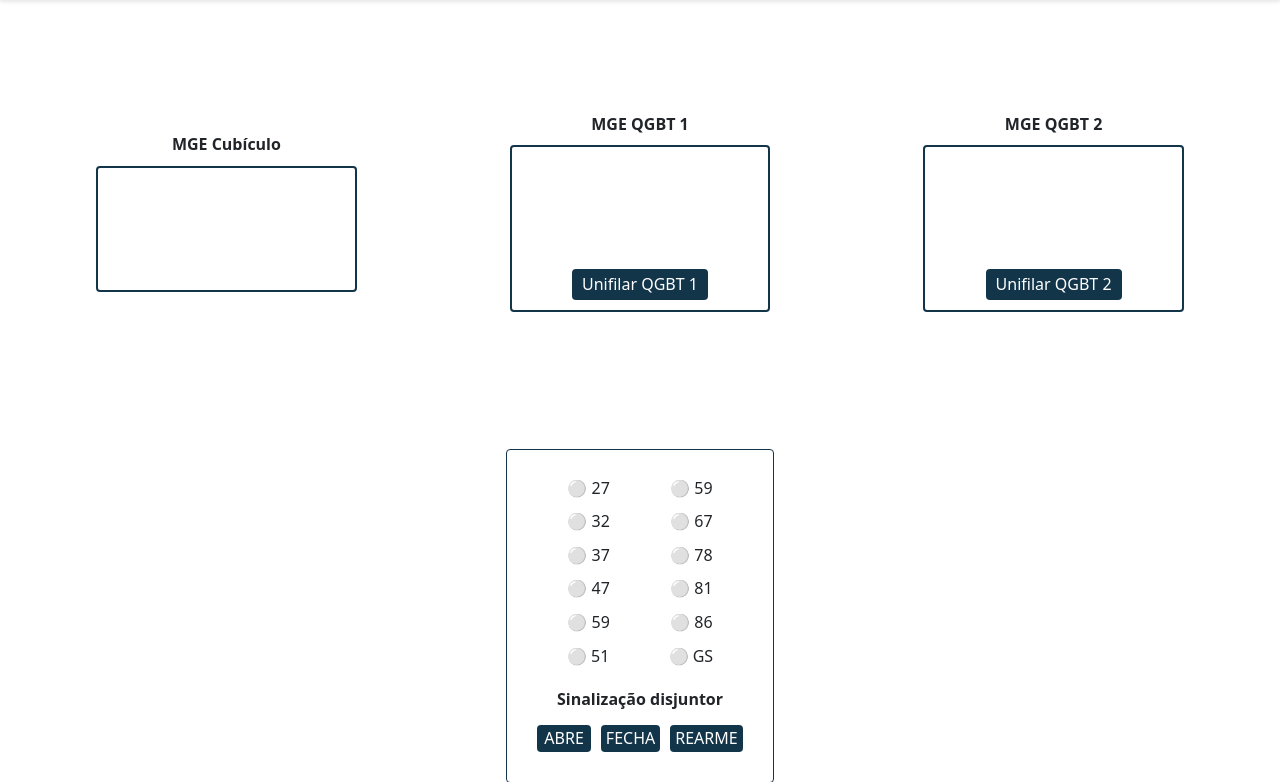
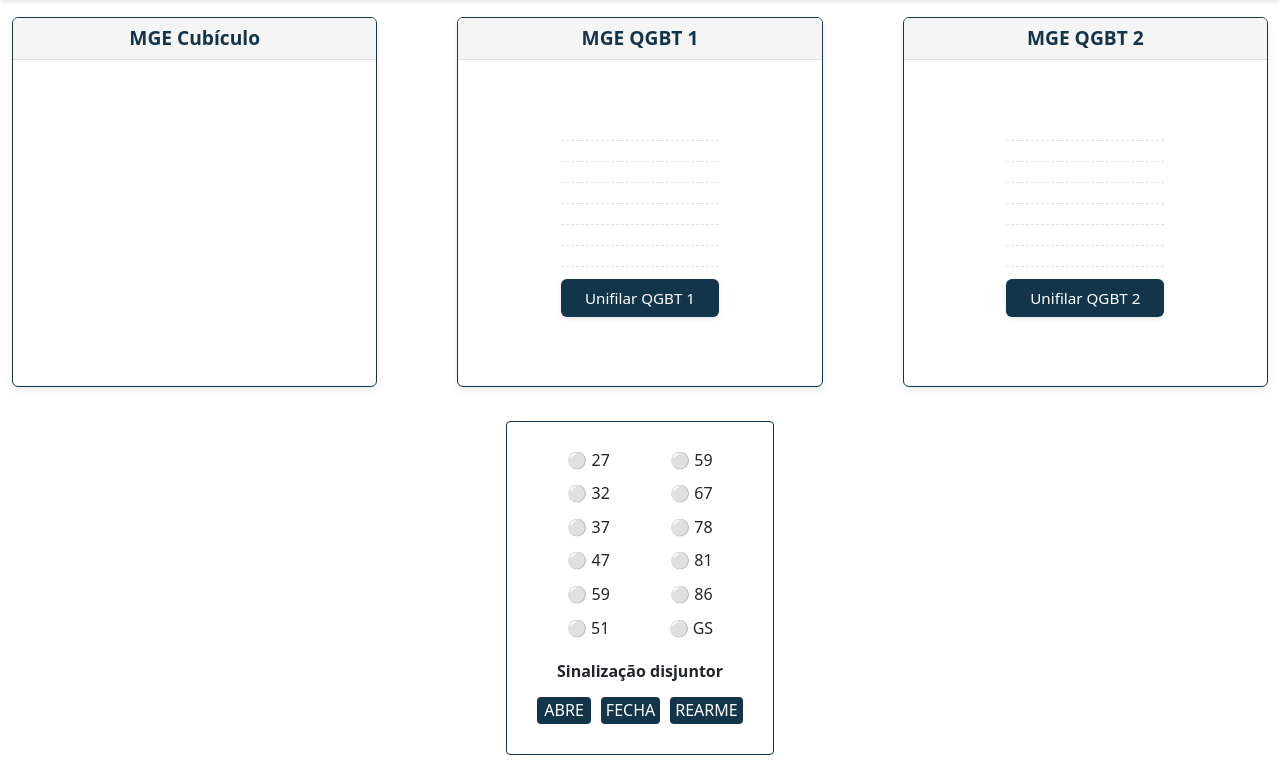
Before and after one commit to capua-eng/dash-graphein, a FastAPI app: page /unifilar in a window 1280 px wide. Shown: the part 124-906 px from the top of the page. After the commit the page ends 879 px from the top, so only its background shows below. Run offline with FastAPI, Linux system fonts and the light colour scheme.

Commit message:
ajustes na tela unifilar

```diff
--- a/static/assets/unifilar.css
+++ b/static/assets/unifilar.css
@@ -192,36 +192,82 @@ nav a {
 
 .container-fluid {
   /* border: 1px solid red; */
-  height: 400px;
-  max-width: 90%;
-  min-width: 80%;
   display: flex;
-  gap: 10%;
+  gap: 80px;
+  justify-content: center;
+  align-items: stretch;  /* Faz todos os cards terem a mesma altura */
+  padding: 1px;
+  max-width: 1300px;
+  max-height: 420px;
+  margin: 0 auto;
 }
 
 .bloco {
-  /* border: 1px solid blue; */
-  height: 100%;
   width: 30%;
-  text-align: center;
-  padding: 20px;
-  line-height: 0.6;
+  min-height: 370px;
+  background: white;
+  border-radius: 6px;
   display: flex;
   flex-direction: column;
-  justify-content: center;
+  align-items: center;
+  padding: 0;
+  box-shadow: 0 4px 8px rgba(0, 0, 0, 0.08);
+  border: 1px solid #13354a;
+  overflow: hidden;
+}
+.bloco > p {
+  font-weight: bold;
+  font-size: 1.2rem;
+  color: #13354a;
+  margin: 0;
+  width: 100%;
+  text-align: center;
+  padding: 6px 0;
+  background-color: #f5f5f5;
+  border-bottom: 1px solid #e0e0e0;
 }
 
 .dados {
-  border: 2px solid #13354a;
+  /* border: 1px solid #13354a; */
   height: auto;
   width: auto;
+  flex-grow: 1;
+  padding: 1px;
   display: flex;
   flex-direction: column;
   align-items: center;
   justify-content: center;
-  padding-top: 10px;
-  line-height: 0.7;
-  border-radius: 4px;
+  padding-top: 4px;
+  gap: 2px;
+}
+.dados p {
+  margin: 0;
+  width: 100%;
+  text-align: left;
+  font-size: 0.95rem;
+  color: #333;
+  padding: 9px 0;
+  border-bottom: 1px dashed #e0e0e0;
+  position: relative;
+}
+
+.btn-unifilar {
+  margin: 10px 0;
+  padding: 8px 24px;
+  background: #13354a;
+  color: white;
+  border: none;
+  border-radius: 6px;
+  font-size: 0.95rem;
+  cursor: pointer;
+  transition: all 0.3s ease;
+  box-shadow: 0 2px 4px rgba(0, 0, 0, 0.1);
+}
+.btn-unifilar:hover {
+  opacity: 0.7;
+  background: #1a4a66;
+  transform: translateY(-2px);
+  box-shadow: 0 4px 8px rgba(19, 53, 74, 0.2);
 }
 
 /* Reutilizável para todos os modais */
@@ -287,19 +333,6 @@ nav a {
   color: #000;
 }
 
-.btn-unifilar {
-  margin-bottom: 10px;
-  text-align: center;
-  padding: 10px;
-  border-radius: 4px;
-  border: none;
-  background-color: #13354a;
-  color: white;
-  transition: all ease-in-out 0.3s;
-}
-.btn-unifilar:hover {
-  opacity: 0.7;
-}
 
 /* Responsivo para telas menores */
 @media (max-width: 992px) {
--- a/static/script.js
+++ b/static/script.js
@@ -606,6 +606,7 @@ const UnifilarPageModule = {
                 index2 += 3;
             }
 
+            // data/hora da última atualização dos dados
             const lastRefreshGlobal = data?.last_refresh_time;
             if (lastRefreshGlobal) {
                 const formattedDate = new Date(lastRefreshGlobal).toLocaleString();
--- a/templates/unifilar.html
+++ b/templates/unifilar.html
@@ -164,7 +164,7 @@
             <div class="modal-content-unifilar">
                 <span class="close-unifilar">&times;</span>
                 <h2>Unifilar QGBT 2</h2>
-                <div id="last-refresh"></div>
+                <div class="last-refresh"></div>
                 <div class="image-container">
                     <img src="static\assets\images\RBJQGBT2_3.jpg" width="100%">
                     <!-- ---------------------------------------------------------------------------- -->
```
